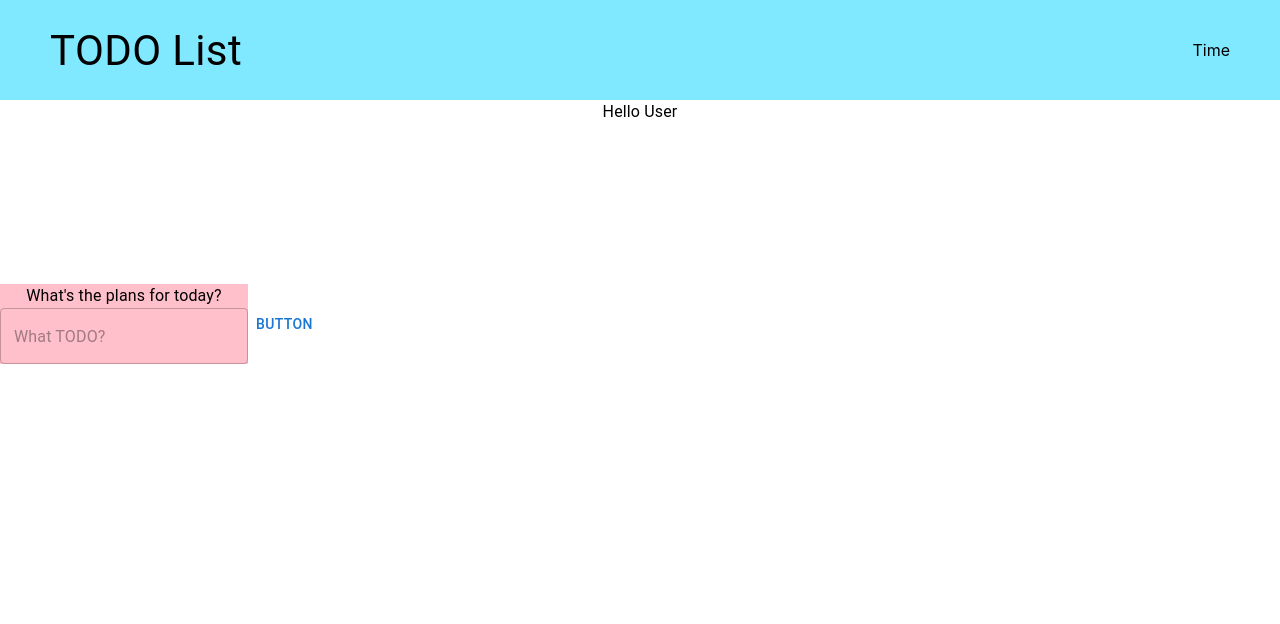
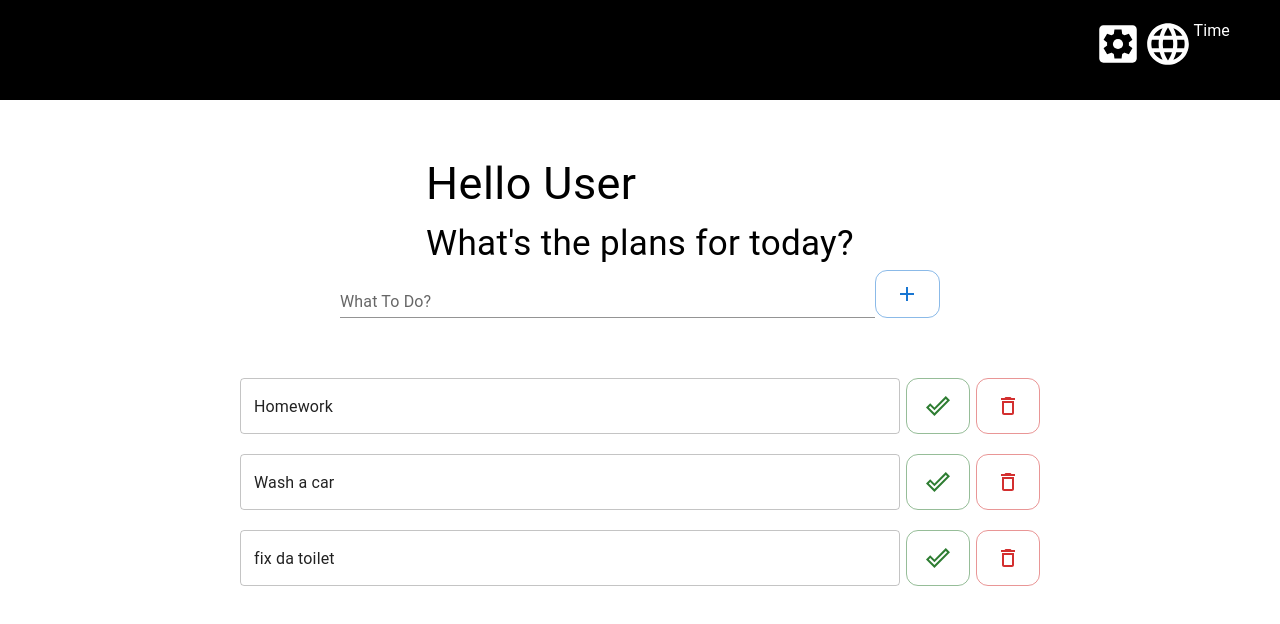
Before and after one commit to IhorO26/ToDo-List, a React (Create React App) app in the folder todo-list/client/: page / in a window 1280 px wide. Shown: the top 624 px of the page. Built offline with nearby package versions, Linux system fonts and the light colour scheme.

Commit message:
commit bedore styled textfield

```diff
--- a/todo-list/client/package.json
+++ b/todo-list/client/package.json
@@ -5,6 +5,7 @@
   "dependencies": {
     "@emotion/react": "^11.11.4",
     "@emotion/styled": "^11.11.5",
+    "@mui/icons-material": "^5.15.18",
     "@mui/material": "^5.15.18",
     "@testing-library/jest-dom": "^5.17.0",
     "@testing-library/react": "^13.4.0",
--- a/todo-list/client/src/App.js
+++ b/todo-list/client/src/App.js
@@ -3,30 +3,37 @@ import './App.css';
 import { InputComponent } from './components/Input';
 import { Box, Button, Stack, Typography } from '@mui/material';
 import { ButtonComponent } from './components/Button';
+import { ToDoInput } from './components/ToDoInput';
+import { ToDoField } from './components/ToDoField';
+import { LanguageChange } from './LanguageChange';
+import { SettingsTab } from './components/SettingsTab';
+
 
 
 function App() {
   return (
-    <div >
-      <Stack height={"100px"} bgcolor={"#80e8ff"} flexDirection={"row"} justifyContent={"space-between"} paddingInline={"50px"} alignItems={"center"}>
+      <main>
+      <Stack height={"100px"} bgcolor={"black"} flexDirection={"row"} justifyContent={"space-between"} paddingInline={"50px"} alignItems={"center"}>
         <Typography fontSize={"42px"}>TODO List</Typography>
-        <box>
-          Time
-        </box>
+        <Box fontSize={"50px"} display={"flex"} color={"white"}>
+          <SettingsTab/>
+          <LanguageChange/>
+          <Typography color={"white"}>Time</Typography>
+        </Box>
       </Stack>
-      <main class="main">
+      <div>
+        <Stack>
         <Box>
-          <Typography >Hello User</Typography>
-          </Box>
-      <Stack direction={"row"} textAlign={"center"} width={1} height={400} alignItems={"center"}>
-        <Box sx={{bgcolor:"pink"}}>
-        <Typography>What's the plans for today?</Typography>
-        <InputComponent placeholder={"What TODO?"} />
+          <ToDoInput name = "User"/>
         </Box>
-        <ButtonComponent/>
-      </Stack>
+        <Box>
+        <ToDoField task = "Homework"/>
+        <ToDoField task = "Wash a car"/>
+        <ToDoField task = "fix da toilet"/>
+        </Box>
+        </Stack>
+        </div>
       </main>
-    </div>
   );
 }
 
--- /dev/null
+++ b/todo-list/client/src/LanguageChange/index.jsx
@@ -0,0 +1,10 @@
+import LanguageIcon from '@mui/icons-material/Language';
+import { Box } from '@mui/material';
+
+export const LanguageChange = () =>{
+    return(
+            <Box>
+                <LanguageIcon fontSize='Large'/>
+            </Box>
+    )
+}
--- a/todo-list/client/src/components/Button/index.jsx
+++ b/todo-list/client/src/components/Button/index.jsx
@@ -1,8 +1,10 @@
-import { Button } from "@mui/material"
+import { Button, } from "@mui/material"
+import { LanguageIcon } from '@mui/icons-material/Language';
 
-export const ButtonComponent = ()=>{
+
+export const ButtonComponent = ({variant,text,color,icon})=>{
     return(
-        <Button type="dashed">Button </Button>
+        <Button size="large" variant = {variant} color = {color} sx={{borderRadius:'12px'}} > {icon} {text}</Button>
     )
 
 }
--- a/todo-list/client/src/components/Date/index.jsx
+++ b/todo-list/client/src/components/Date/index.jsx
@@ -1,5 +1,8 @@
+import { Button } from "@mui/material"
+import SignLanguageIcon from '@mui/icons-material/SignLanguage';
+
 export const Date = () =>{
     return(
-        <span>DateSpace</span>
+        <Button><SignLanguageIcon/></Button>
     )
 }
--- /dev/null
+++ b/todo-list/client/src/components/SettingsTab/index.jsx
@@ -0,0 +1,10 @@
+import SettingsApplicationsSharpIcon from '@mui/icons-material/SettingsApplicationsSharp';
+import { Box } from '@mui/material';
+
+ export const SettingsTab = () =>{
+    return(
+       <Box>
+        <SettingsApplicationsSharpIcon fontSize='Large'/>
+       </Box>
+    )
+}
--- /dev/null
+++ b/todo-list/client/src/components/ToDoField/index.jsx
@@ -0,0 +1,16 @@
+import { Box, Button, Icon, Stack, TextField } from "@mui/material"
+import { ButtonComponent } from "../Button"
+import DoneOutlineTwoToneIcon from '@mui/icons-material/DoneOutlineTwoTone';
+import DeleteOutlineTwoToneIcon from '@mui/icons-material/DeleteOutlineTwoTone';
+
+export const ToDoField = ({task}) => {
+    return(
+    <Stack display={"flex"} alignItems={"center"} paddingTop={"20px"} >
+    <Box width={"800px"} display={"flex"} gap={"6px"}>
+        <TextField fullWidth variant="outlined" defaultValue={task}/>
+        <ButtonComponent  color={"success"} variant = {"outlined"} icon = {<DoneOutlineTwoToneIcon/>}/>
+        <ButtonComponent   color={"error"} variant = {"outlined"} icon={<DeleteOutlineTwoToneIcon/>}/>
+    </Box>
+    </Stack>
+    );
+};
--- /dev/null
+++ b/todo-list/client/src/components/ToDoInput/index.jsx
@@ -0,0 +1,21 @@
+
+import { Box, Stack, TextField, Typography } from "@mui/material";
+import { ButtonComponent } from "../Button";
+import AddTwoToneIcon from '@mui/icons-material/AddTwoTone';
+import { LanguageChange } from "../../LanguageChange";
+
+
+export const ToDoInput = ({name}) => {
+    return (<Stack display={"flex"} alignItems={"center"} paddingTop={"50px"}
+    paddingBlockEnd={"40px"}>
+        <Box >
+            <Typography fontSize={"45px"}>Hello {name}</Typography>
+            <Typography fontSize={"35px"}>What's the plans for today?</Typography>
+        </Box>
+        <Box width={"600px"} display={"flex"}>
+            <TextField fullWidth label = "What To Do?" variant="standard" sx={{borderRadius:'12px'}}/>
+            <ButtonComponent variant = "outlined" icon = {<AddTwoToneIcon/>} />
+        </Box>
+        </Stack>
+    );
+};
```
Also changed, not shown: 1 other file (tests, documents, lock files or other folders).
